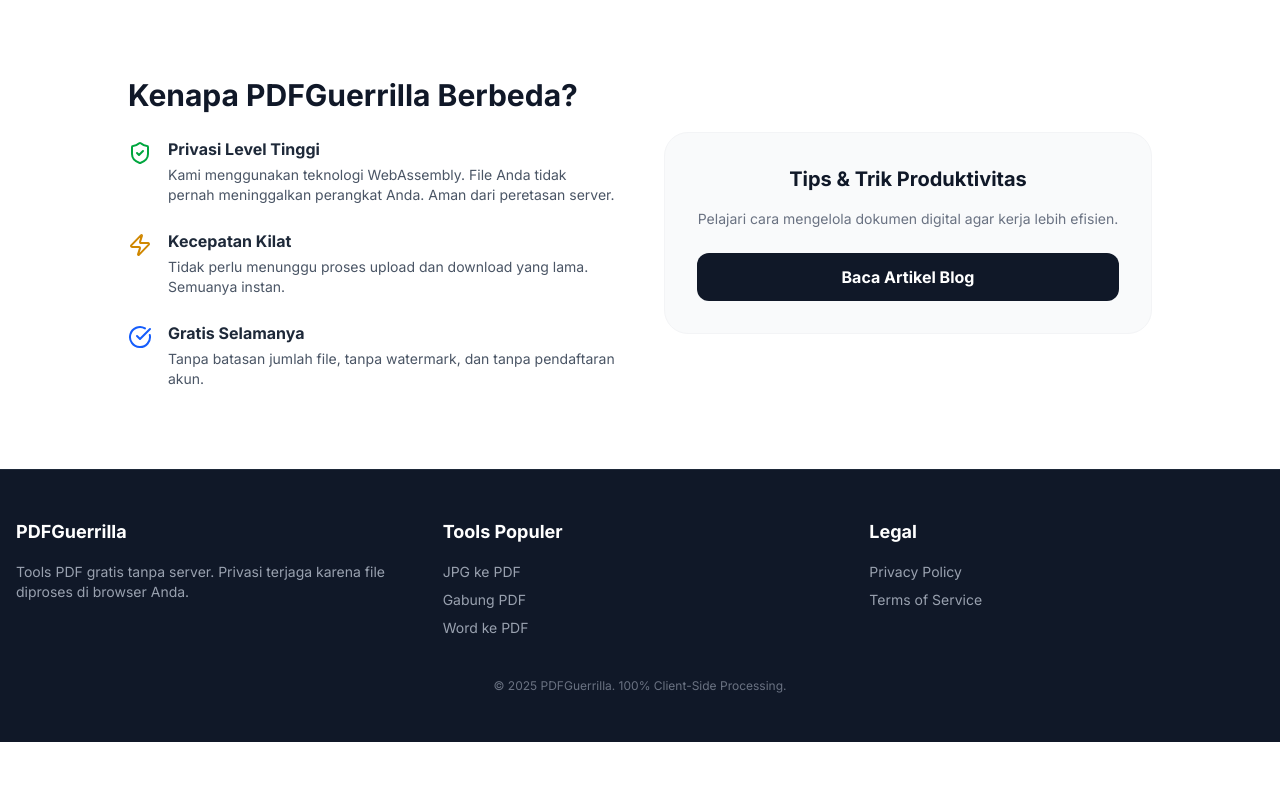
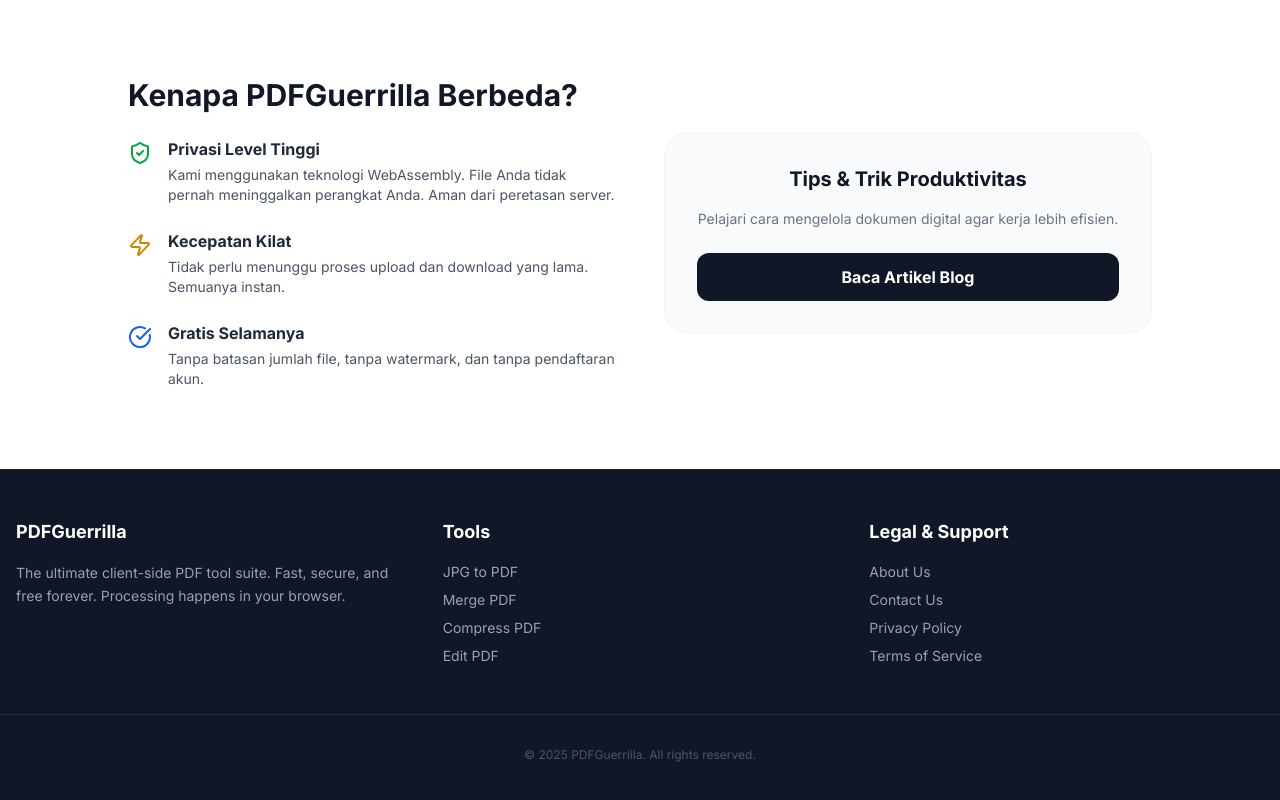
Before and after one commit to ArcVielLouvent/Pdf-Guerrilla, a Next.js app: page / in a window 1280 px wide. Shown: the part 1128-1928 px from the top of the page. Before the commit the page ends 1870 px from the top, so only its background shows below. Built offline with nearby package versions, Linux system fonts and the light colour scheme.

Commit message:
adding legality

```diff
--- a/components/Footer.tsx
+++ b/components/Footer.tsx
@@ -1,31 +1,43 @@
+import Link from 'next/link';
+
 export default function Footer() {
   return (
-    <footer className="bg-gray-900 text-white py-12 border-t border-gray-800">
+    <footer className="bg-gray-900 text-white py-12 border-t border-gray-800 mt-auto">
       <div className="max-w-7xl mx-auto px-4 grid grid-cols-1 md:grid-cols-3 gap-8">
+        {/* Brand */}
         <div>
           <h3 className="text-lg font-bold mb-4">PDFGuerrilla</h3>
-          <p className="text-gray-400 text-sm">
-            Tools PDF gratis tanpa server. Privasi terjaga karena file diproses di browser Anda.
+          <p className="text-gray-400 text-sm leading-relaxed">
+            The ultimate client-side PDF tool suite. Fast, secure, and free forever.
+            Processing happens in your browser.
           </p>
         </div>
+
+        {/* Quick Links */}
         <div>
-          <h3 className="text-lg font-bold mb-4">Tools Populer</h3>
+          <h3 className="text-lg font-bold mb-4">Tools</h3>
           <ul className="space-y-2 text-gray-400 text-sm">
-            <li><a href="/img-to-pdf" className="hover:text-white">JPG ke PDF</a></li>
-            <li><a href="/merge-pdf" className="hover:text-white">Gabung PDF</a></li>
-            <li><a href="/word-to-pdf" className="hover:text-white">Word ke PDF</a></li>
+            <li><Link href="/img-to-pdf" className="hover:text-white transition">JPG to PDF</Link></li>
+            <li><Link href="/merge-pdf" className="hover:text-white transition">Merge PDF</Link></li>
+            <li><Link href="/compress-pdf" className="hover:text-white transition">Compress PDF</Link></li>
+            <li><Link href="/edit-pdf" className="hover:text-white transition">Edit PDF</Link></li>
           </ul>
         </div>
+
+        {/* Legal Pages (WAJIB ADA) */}
         <div>
-          <h3 className="text-lg font-bold mb-4">Legal</h3>
+          <h3 className="text-lg font-bold mb-4">Legal & Support</h3>
           <ul className="space-y-2 text-gray-400 text-sm">
-            <li><a href="#" className="hover:text-white">Privacy Policy</a></li>
-            <li><a href="#" className="hover:text-white">Terms of Service</a></li>
+            <li><Link href="/about" className="hover:text-white transition">About Us</Link></li>
+            <li><Link href="/contact" className="hover:text-white transition">Contact Us</Link></li>
+            <li><Link href="/privacy" className="hover:text-white transition">Privacy Policy</Link></li>
+            <li><Link href="/terms" className="hover:text-white transition">Terms of Service</Link></li>
           </ul>
         </div>
       </div>
-      <div className="text-center text-gray-500 text-xs mt-10">
-        &copy; {new Date().getFullYear()} PDFGuerrilla. 100% Client-Side Processing.
+
+      <div className="text-center text-gray-600 text-xs mt-12 pt-8 border-t border-gray-800">
+        &copy; {new Date().getFullYear()} PDFGuerrilla. All rights reserved.
       </div>
     </footer>
   );
```
